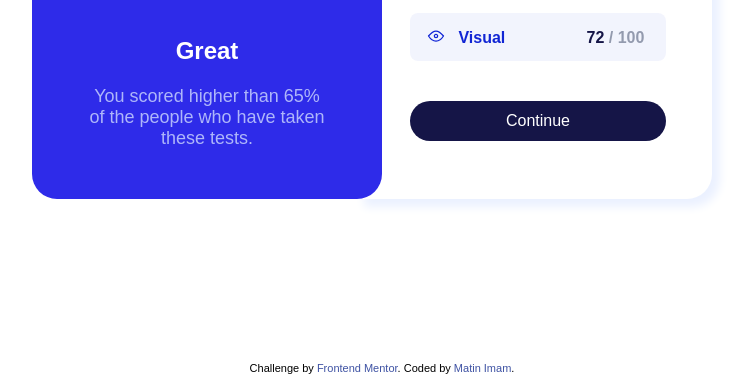
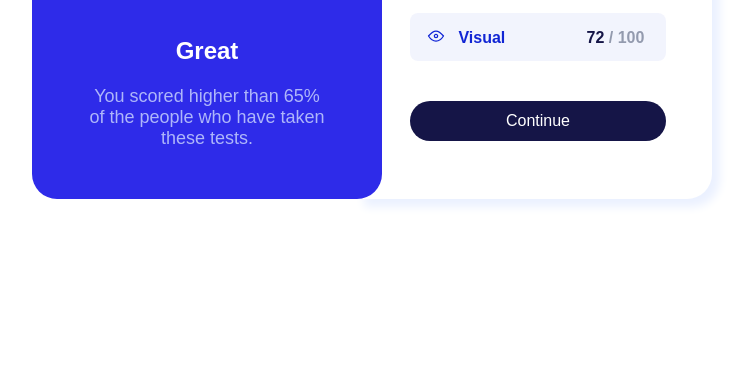
Before and after one commit to matin676/result-summary-component, a plain HTML site: page index.html in a window 1280 px wide. Shown: the part 426-800 px from the top of the page, without its empty margins (258-1008 px from the left). Drawn offline with Linux system fonts and the light colour scheme; a web font is replaced by a local one.

Commit message:
deleting unwanted

```diff
--- a/index.html
+++ b/index.html
@@ -6,7 +6,7 @@
   <meta name="viewport" content="width=device-width, initial-scale=1.0">
   <link rel="icon" type="image/png" sizes="32x32" href="./assets/images/favicon-32x32.png">
 
-  <title>Frontend Mentor | Results summary component</title>
+  <title>Results summary component</title>
   <link rel="stylesheet" href="./assets/css/style.css">
   <style>
     .attribution {
@@ -53,36 +53,31 @@
         <div class="block red">
           <img src="assets/images/icon-reaction.svg">
           <span class="label">Reaction</span>
-          <span class="marks_each right1"><span class="color">80</span>  / 100</span>
+          <span class="marks_each right1"><span class="color">80</span> / 100</span>
         </div>
 
         <div class="block yellow">
           <img src="assets/images/icon-memory.svg">
           <span class="label">Memory</span>
-          <span class="marks_each right2"><span class="color">92</span>  / 100</span>
+          <span class="marks_each right2"><span class="color">92</span> / 100</span>
         </div>
 
         <div class="block green">
           <img src="assets/images/icon-verbal.svg">
           <span class="label">Verbal</span>
-          <span class="marks_each right3"><span class="color">61</span>  / 100</span>
+          <span class="marks_each right3"><span class="color">61</span> / 100</span>
         </div>
 
         <div class="block blue">
           <img src="assets/images/icon-visual.svg">
           <span class="label">Visual</span>
-          <span class="marks_each right4"><span class="color">72</span>  / 100</span>
+          <span class="marks_each right4"><span class="color">72</span> / 100</span>
         </div>
       </div>
 
       <a href="#" class="button">Continue</a>
     </div>
   </div>
-
-  <div class="attribution">
-    Challenge by <a href="https://www.frontendmentor.io?ref=challenge" target="_blank">Frontend Mentor</a>.
-    Coded by <a href="#">Matin Imam</a>.
-  </div>
 </body>
 
 </html>
```
